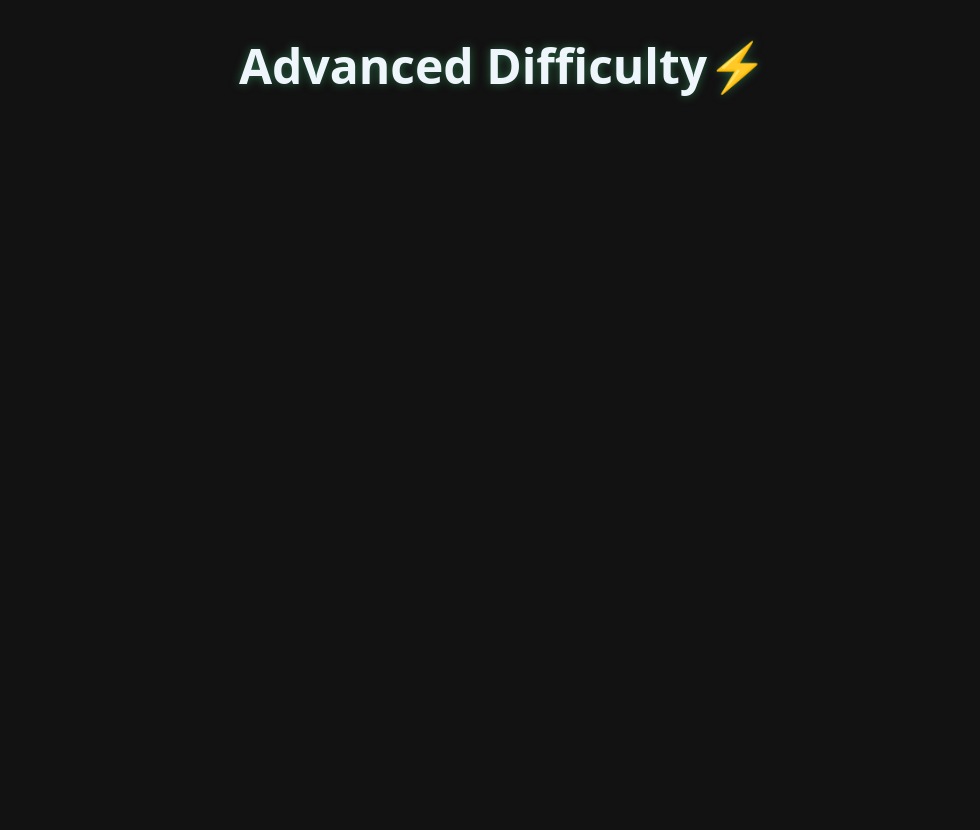
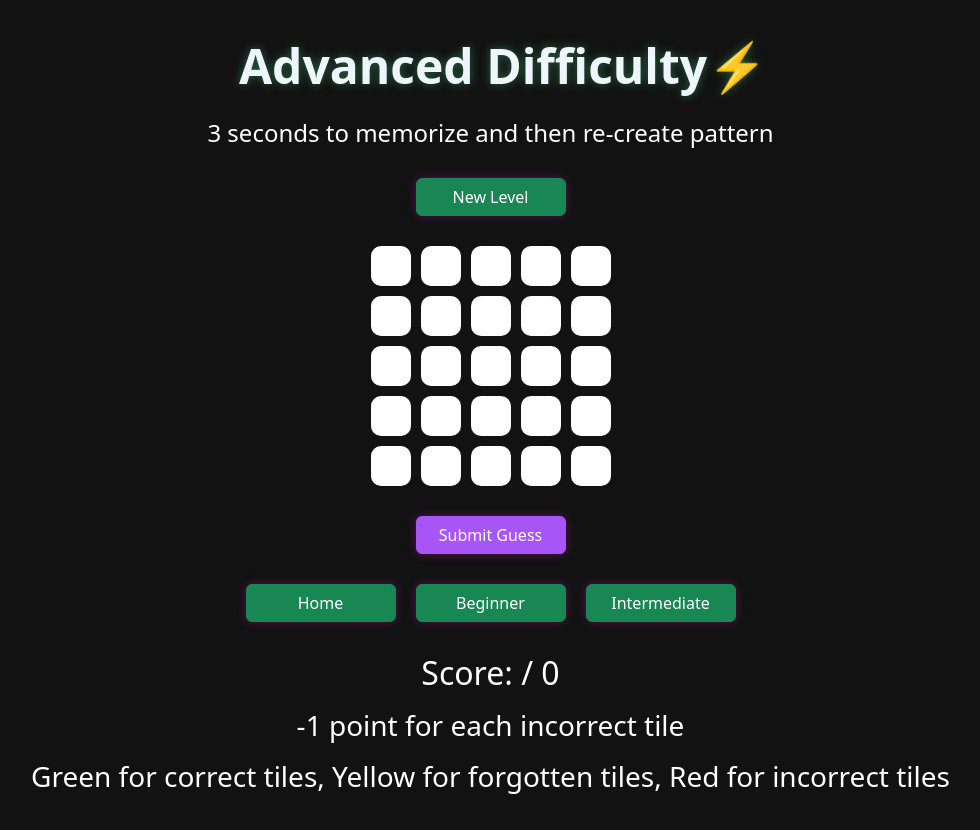
Before and after one commit to AhmedHassan2028/memory-game, a React (Vite) app in the folder seg-memory-game/: page /advanced in a window 1280 px wide. Shown: the whole page, without its empty margins (137-1117 px from the left). Built offline with nearby package versions, Linux system fonts and the light colour scheme.

Commit message:
All 3 difficulties available

```diff
--- a/seg-memory-game/src/App.css
+++ b/seg-memory-game/src/App.css
@@ -242,7 +242,7 @@
 /* Chatgpt helped with the displaying of the grids and tile */
 .grid {
   display: grid;
-  grid-template-columns: repeat(3, 80px);
+  grid-template-columns: repeat(3, 70px);
   gap: 10px;
   justify-content: center;
   margin-top: 30px;
@@ -258,9 +258,33 @@
   margin-right: 25px;
 }
 
+.grid3 {
+  display: grid;
+  grid-template-columns: repeat(5, 40px);
+  gap: 10px;
+  justify-content: center;
+  margin-top: 30px;
+  margin-right: 25px;
+}
+
+
 .tile {
+  width: 70px;
+  height: 70px;
+  background: white;
+  border-radius: 10px;
+}
+
+.tile2 {
   width: 50px;
   height: 50px;
+  background: white;
+  border-radius: 10px;
+}
+
+.tile3 {
+  width: 40px;
+  height: 40px;
   background: white;
   border-radius: 10px;
 }
@@ -276,13 +300,13 @@
 
 .score {
   text-align: center;
-  margin-top: 30px;
+  margin-top: 32px;
   margin-right: 25px;
 }
 
 .info {
   text-align: center;
-  margin-top: 15px;
+  margin-top: 17px;
   margin-right: 25px;
 }
 
--- a/seg-memory-game/src/advanced.tsx
+++ b/seg-memory-game/src/advanced.tsx
@@ -1,12 +1,158 @@
+import { useState } from 'react'
+import Button from 'react-bootstrap/Button'
 import './App.css'
-
+import HomeButton from './components/home-button'
+import BeginnerButton from './components/beginner-button'
+import IntermediateButton from './components/intermediate-button'
 
 function Advanced() {
 
+  // 25 tiles for advanced
+  const tiles = [0, 1, 2, 3, 4, 5, 6, 7, 8, 9, 10, 11, 12, 13, 14, 15, 16, 17, 18, 19, 20, 21, 22, 23, 24]
+
+  // Pattern to remember
+  const [pattern, setPattern] = useState<number[]>([])
+
+  const [showPattern, setShowPattern] = useState(false)
+  const [selectedTiles, setSelectedTiles] = useState<number[]>([])
+  const [score, setScore] = useState<number | null>(null)
+  const [showResults, setShowResults] = useState(false)
+
+  function startGame() {
+    //Chatgpt helped with the generating new patterns part of this function
+    setSelectedTiles([])
+    setScore(null)
+    setShowResults(false)
+
+    const newPattern: number[] = []
+
+    while (newPattern.length < 8) {
+      const randomTile = Math.floor(Math.random() * 25)
+
+      if (!newPattern.includes(randomTile)) {
+        newPattern.push(randomTile)
+      }
+    }
+
+    setPattern(newPattern)
+
+    setShowPattern(true)
+
+    setTimeout(() => {
+      setShowPattern(false)
+    }, 3000)
+  }
+
+  // Chatgpt helped on this function
+  function handleTileClick(tile: number) {
+
+    // Prevent clicking while pattern is showing
+    if (showPattern) return
+
+    // Prevent selecting the same tile twice
+    if (selectedTiles.includes(tile)) return
+
+    setSelectedTiles([...selectedTiles, tile])
+  }
+
+  function checkScore() {
+
+    let correct = 0
+    let wrong = 0
+
+    selectedTiles.forEach(tile => {
+
+      if (pattern.includes(tile)) {
+        correct++
+      }
+      else {
+        wrong++
+      }
+
+    })
+
+    //So we dont get negtive
+    setScore(Math.max(0, correct - wrong))
+    setShowResults(true)
+  }
 
   return (
     <>
-      <div className='title'>Advanced Difficulty<span className='lightning'>⚡</span></div>
+      <div className='title'>
+        Advanced Difficulty
+        <span className='lightning'>⚡</span>
+      </div>
+
+      <div className='info'>
+        <h4>
+          3 seconds to memorize and then re-create pattern
+        </h4>
+      </div>
+
+      <div className='buttons'>
+        <Button variant='success' onClick={startGame}>
+          New Level
+        </Button>
+      </div>
+
+      {/* Chatgpt helped on this div */}
+      <div className='grid3'>
+        {tiles.map(tile => (
+          <div
+            key={tile}
+            onClick={() => handleTileClick(tile)}
+            className={`tile3
+              ${showPattern && pattern.includes(tile) ? 'green' : ''}
+              ${!showResults && selectedTiles.includes(tile) ? 'blue' : ''}
+              ${showResults &&
+                selectedTiles.includes(tile) &&
+                pattern.includes(tile)
+                  ? 'green'
+                  : ''}
+              ${showResults &&
+                selectedTiles.includes(tile) &&
+                !pattern.includes(tile)
+                  ? 'red'
+                  : ''}
+              ${showResults &&
+                !selectedTiles.includes(tile) &&
+                pattern.includes(tile)
+                  ? 'yellow'
+                  : ''}
+            `}
+          />
+        ))}
+      </div>
+
+      <div className='buttons'>
+        <Button className='submit-button' onClick={checkScore}>
+          Submit Guess
+        </Button>
+      </div>
+
+      <div className='buttons'>
+        <HomeButton />
+        <BeginnerButton />
+        <IntermediateButton />
+      </div>
+
+
+      <div className='score'>
+        <h2>
+          Score: {score} / {pattern.length}
+        </h2>
+      </div>
+
+      <div className='info'>
+        <h3>
+          -1 point for each incorrect tile
+        </h3>
+      </div>
+      <div className='info'>
+        <h3>
+          Green for correct tiles, Yellow for forgotten tiles, Red for incorrect tiles
+        </h3>
+      </div>
     </>
   )
 }
--- a/seg-memory-game/src/beginner.tsx
+++ b/seg-memory-game/src/beginner.tsx
@@ -83,6 +83,12 @@ function Beginner() {
         <span className='lightning'>⚡</span>
       </div>
 
+      <div className='info'>
+        <h5>
+          3 seconds to memorize and then re-create pattern
+        </h5>
+      </div>
+
       <div className='buttons'>
         <Button variant='success' onClick={startGame}>
           New Level
--- a/seg-memory-game/src/intermediate.tsx
+++ b/seg-memory-game/src/intermediate.tsx
@@ -85,7 +85,7 @@ function Intermediate() {
 
       <div className='info'>
         <h4>
-          3 seconds to memorize and re-create pattern
+          3 seconds to memorize and then re-create pattern
         </h4>
       </div>
 
@@ -101,7 +101,7 @@ function Intermediate() {
           <div
             key={tile}
             onClick={() => handleTileClick(tile)}
-            className={`tile
+            className={`tile2
               ${showPattern && pattern.includes(tile) ? 'green' : ''}
               ${!showResults && selectedTiles.includes(tile) ? 'blue' : ''}
               ${showResults &&
```
